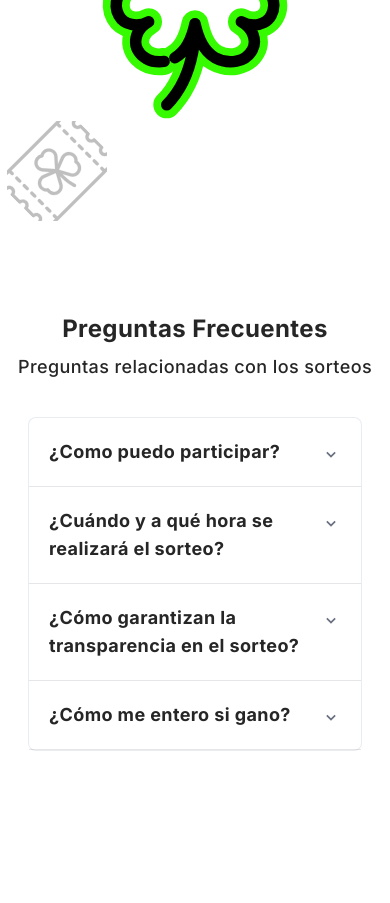
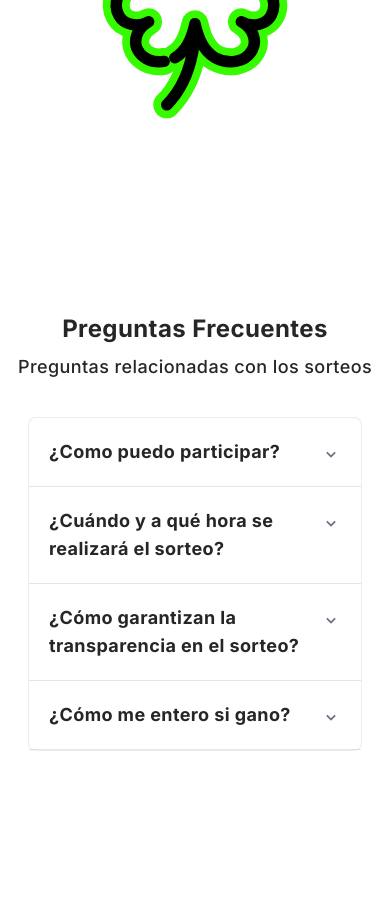
Before and after one commit to Jred0n29/sorteoapp, a Vue app: page / in a window 390 px wide. Shown: the part 1120-2023 px from the top of the page. Built offline with nearby package versions, Linux system fonts and the light colour scheme.

Commit message:
Quitar ticket

```diff
--- a/src/components/views/Home.vue
+++ b/src/components/views/Home.vue
@@ -38,8 +38,8 @@
             </div>
 
             <div class="relative my-18">
-                <img class="absolute -bottom-20 -left-15 w-[100px] h-[100px] md:w-[220px] md:h-[220px] bg-no-repeat bg-center bg-contain" src="/src/assets/ticket6.svg">
-                <img class="absolute -top-35 -right-15 md:-top-30 md:-right-0 w-[100px] h-[100px] md:w-[220px] md:h-[220px] bg-no-repeat bg-center bg-contain" src="/src/assets/ticket7.svg">
+                <img class="absolute -bottom-20 -left-15 w-[100px] h-[100px] hidden md:block md:w-[220px] md:h-[220px] bg-no-repeat bg-center bg-contain" src="/src/assets/ticket6.svg">
+                    <img class="absolute -top-35 -right-15 md:-top-30 md:-right-0 w-[100px] h-[100px] md:w-[220px] md:h-[220px] bg-no-repeat bg-center bg-contain" src="/src/assets/ticket7.svg">
 
                 <div class="object-fill flex flex-col items-center p-2">
                     <img class="relative w-full md:w-96 md:h-96" src="/src/assets/clover.svg" alt="Imagen de trébol">
```
